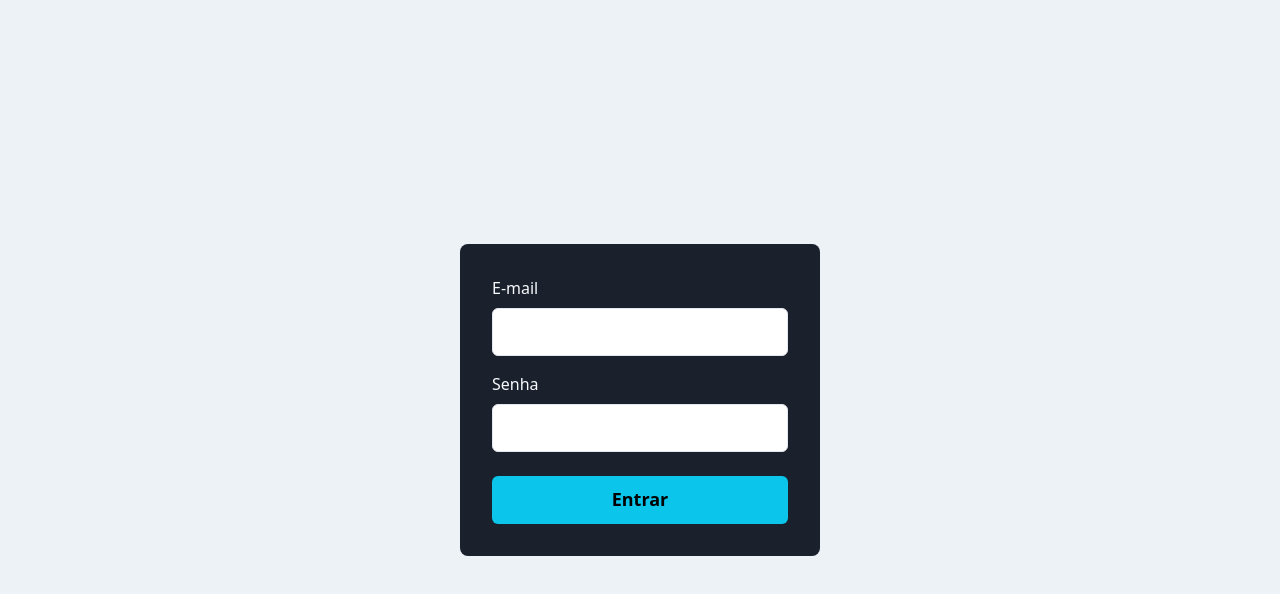
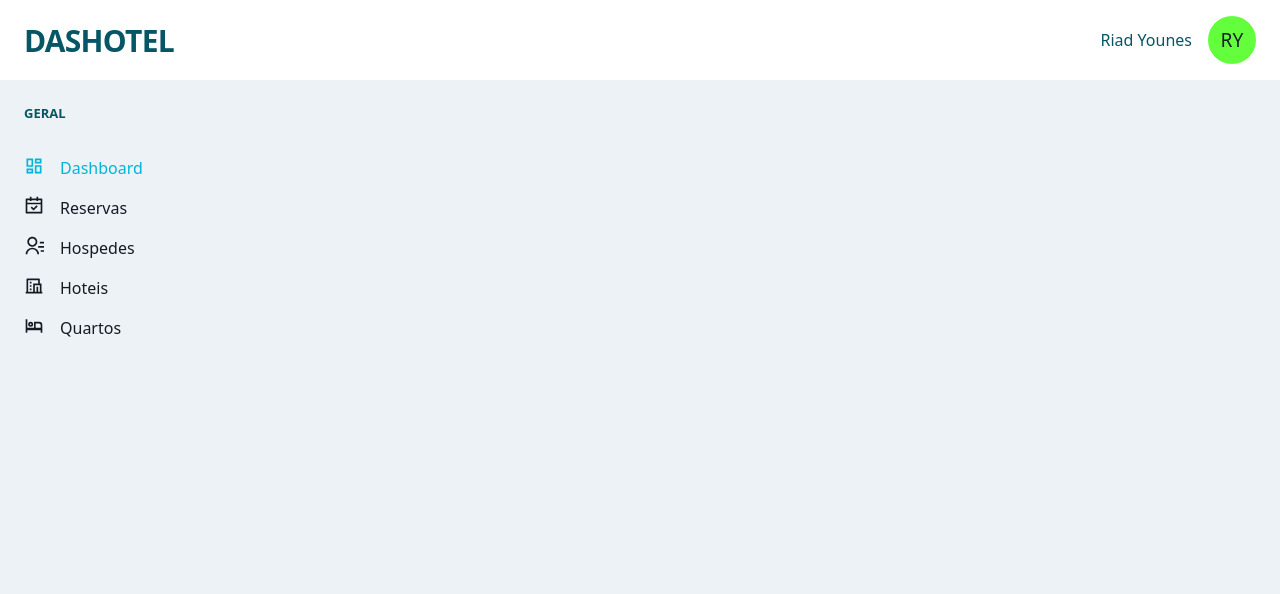
Before and after one commit to riadyounes/hotel-frontEnd, a Next.js app: page / in a window 1280 px wide. Shown: the top 594 px of the page. Built offline with nearby package versions, Linux system fonts and the light colour scheme.

Commit message:
refactor(pages): home page route

```diff
--- a/src/pages/index.tsx
+++ b/src/pages/index.tsx
@@ -1,69 +1,15 @@
-import { Flex, Button, Stack } from "@chakra-ui/react";
-import { SubmitHandler, useForm } from "react-hook-form";
-import* as yup from "yup";
-import { yupResolver } from "@hookform/resolvers/yup"
-import { Input } from "../components/Form/Input";
+import { Flex } from "@chakra-ui/react";
 
-type SignInFormData = {
-  email: string;
-  password: string;
-};
+import { Header } from "../components/Header";
+import { SideBar } from "../components/SideBar";
 
-const signInFormSchema =yup.object().shape({
-  email: yup.string().required('E-mail obrigatório').email('Digite um e-mail válido'),
-  password: yup.string().required('Senha obrigatória'),
-})
+export default function Dashboard() {
+  return (
+    <Flex direction="column" h="100vh">
+      <Header />
 
-export default function SignIn() {
-  const { register, handleSubmit, formState } = useForm({
-    resolver: yupResolver(signInFormSchema)
-  });
-
-  const { errors } = formState;
-
-  const handleSignIn: SubmitHandler<SignInFormData> = async (values) => {
-    await new Promise((resolve) => setTimeout(resolve, 2000));
-
-    console.log(values);
-  };
-
-  return (
-    <Flex w="100wh" h="100vh" align="center" justify="center">
-      <Flex
-        as="form"
-        w="100%"
-        maxWidth={360}
-        bg="gray.800"
-        p="8"
-        borderRadius={8}
-        flexDir="column"
-        onSubmit={handleSubmit(handleSignIn)}
-      >
-        <Stack spacing="4">
-          <Input
-            name="email"
-            type="email"
-            label="E-mail"
-            error={errors.email}
-            {...register("email", {required: 'Email obrigatorio'})}
-          />
-          <Input
-            name="password"
-            type="password"
-            label="Senha"
-            error={errors.password}
-            {...register("password")}
-          />
-        </Stack>
-        <Button
-          type="submit"
-          mt="6"
-          colorScheme="cyan"
-          size="lg"
-          isLoading={formState.isSubmitting}
-        >
-          Entrar
-        </Button>
+      <Flex w="100%" my="6" mx="auto" maxWidth={1480} px="6">
+        <SideBar />
       </Flex>
     </Flex>
   );
```
